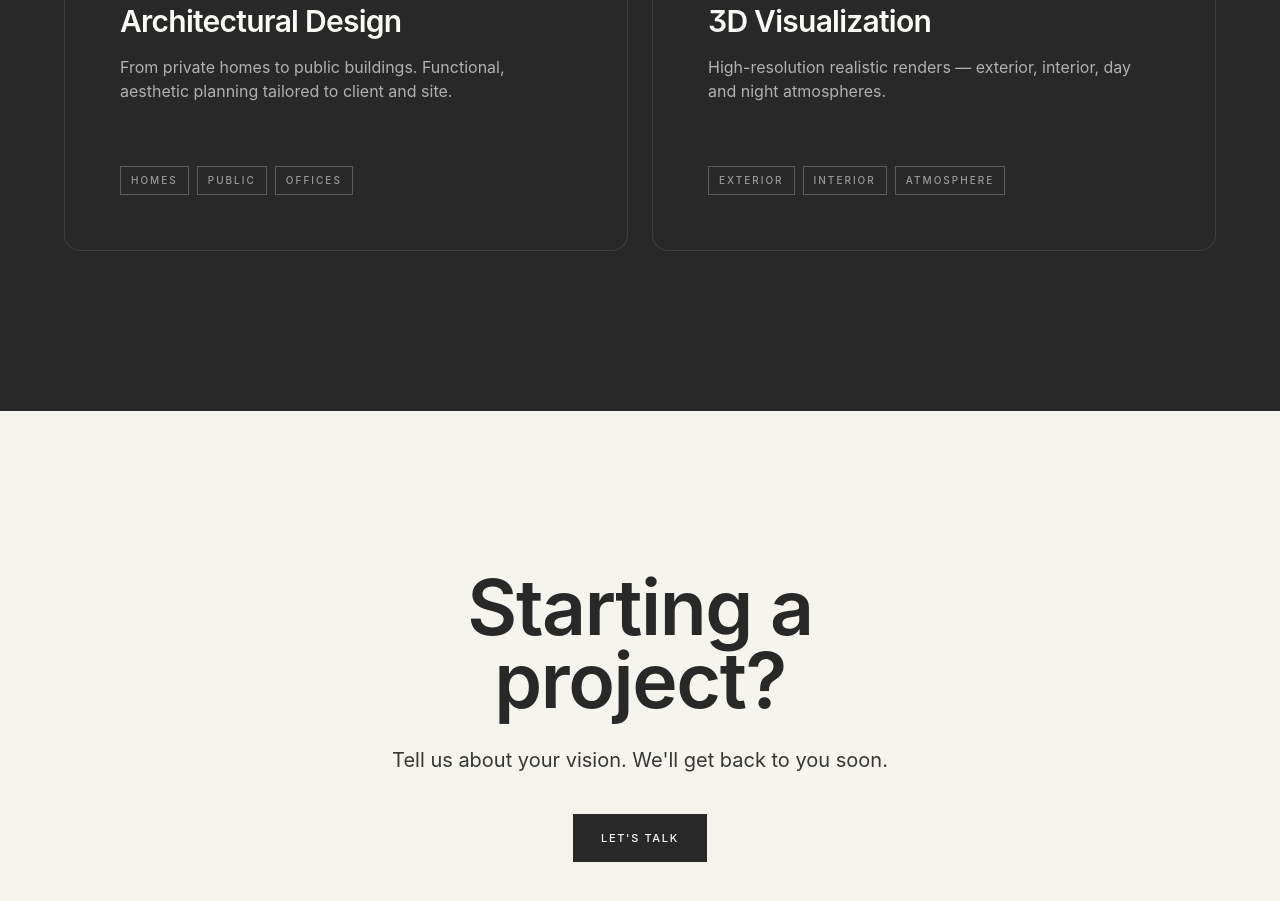
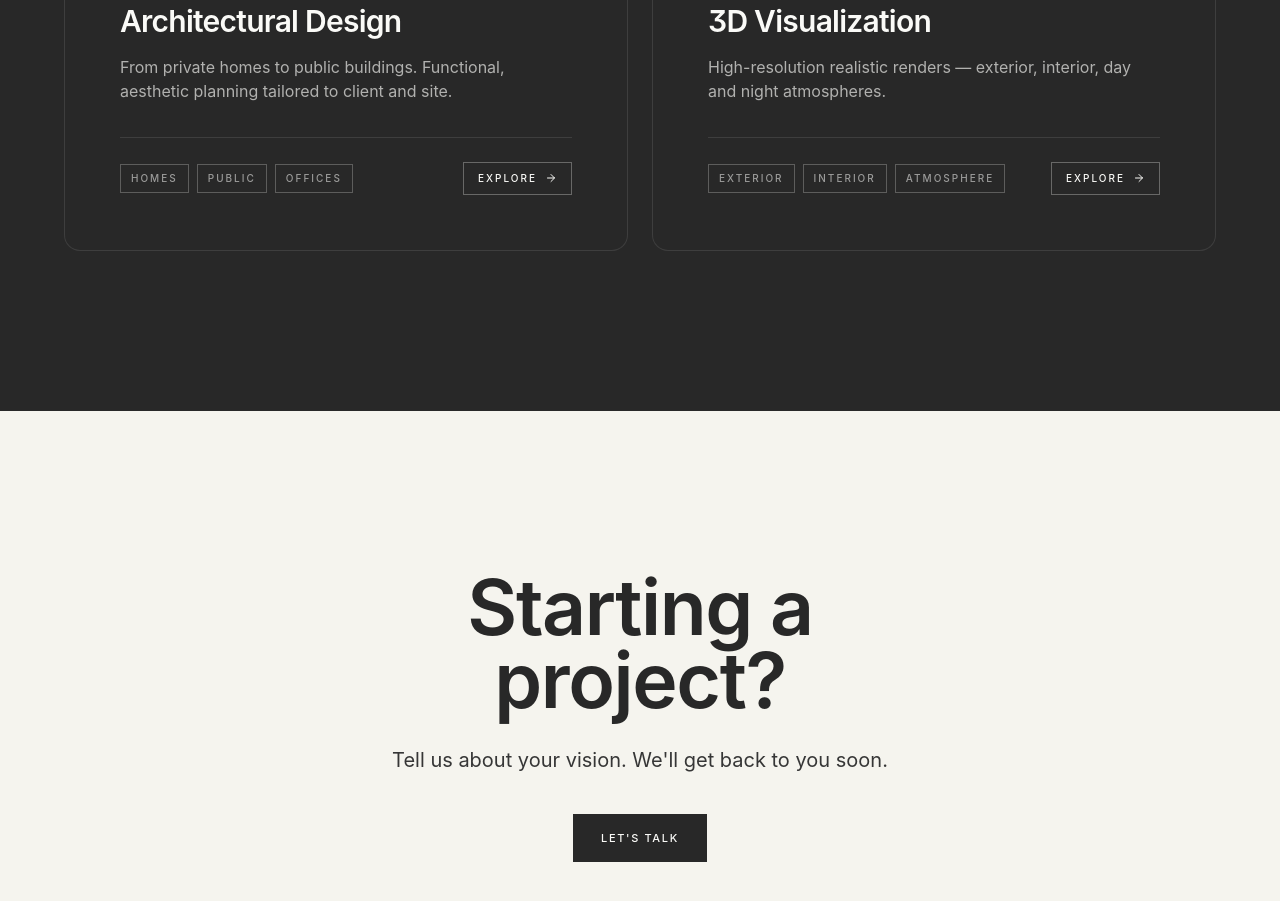
Before and after one commit to eliyaavisror/eliyastudio-new-web, a Next.js app: page /en in a window 1280 px wide. Shown: the part 1240-2141 px from the top of the page. Built offline with nearby package versions, Linux system fonts and the light colour scheme.

Commit message:
Add action CTA button to homepage ServiceCard components

```diff
--- a/src/app/[locale]/page.tsx
+++ b/src/app/[locale]/page.tsx
@@ -74,7 +74,9 @@ function Content({ heroImage }: { heroImage: string }) {
                 </svg>
               }
               title={t("services.architecture.title")} body={t("services.architecture.body")}
-              tags={isHe ? ["בתים","ציבור","משרדים"] : ["Homes","Public","Offices"]} />
+              tags={isHe ? ["בתים","ציבור","משרדים"] : ["Homes","Public","Offices"]}
+              ctaText={isHe ? "למידע נוסף" : "Explore"}
+            />
             <ServiceCard
               href="/visualizations"
               icon={
@@ -85,7 +87,9 @@ function Content({ heroImage }: { heroImage: string }) {
                 </svg>
               }
               title={t("services.visualizations.title")} body={t("services.visualizations.body")}
-              tags={isHe ? ["חוץ","פנים","אווירה"] : ["Exterior","Interior","Atmosphere"]} />
+              tags={isHe ? ["חוץ","פנים","אווירה"] : ["Exterior","Interior","Atmosphere"]}
+              ctaText={isHe ? "למידע נוסף" : "Explore"}
+            />
           </div>
         </div>
       </section>
@@ -106,7 +110,21 @@ function Content({ heroImage }: { heroImage: string }) {
   );
 }
 
-function ServiceCard({ href, icon, title, body, tags }: { href: string; icon: React.ReactNode; title: string; body: string; tags: string[] }) {
+function ServiceCard({
+  href,
+  icon,
+  title,
+  body,
+  tags,
+  ctaText,
+}: {
+  href: string;
+  icon: React.ReactNode;
+  title: string;
+  body: string;
+  tags: string[];
+  ctaText: string;
+}) {
   return (
     <Link
       href={href}
@@ -124,12 +142,20 @@ function ServiceCard({ href, icon, title, body, tags }: { href: string; icon: Re
       </div>
       <h3 className="text-2xl md:text-3xl font-semibold tracking-tight mb-4">{title}</h3>
       <p className="text-paper/65 leading-relaxed text-sm md:text-base flex-1">{body}</p>
-      <div className="mt-6 flex flex-wrap gap-2">
-        {tags.map(tag => (
-          <span key={tag} className="ticker text-[10px] text-paper/55 border border-paper/25 px-2.5 py-1.5">
-            {tag}
-          </span>
-        ))}
+      <div className="mt-8 pt-6 border-t border-paper/10 flex flex-wrap items-center justify-between gap-4">
+        <div className="flex flex-wrap gap-2">
+          {tags.map(tag => (
+            <span key={tag} className="ticker text-[10px] text-paper/55 border border-paper/25 px-2.5 py-1.5">
+              {tag}
+            </span>
+          ))}
+        </div>
+        <span className="ticker text-[10px] text-paper border border-paper/30 px-3.5 py-2 flex items-center gap-2 group-hover:bg-paper group-hover:text-ink transition-all duration-300">
+          <span>{ctaText}</span>
+          <svg width="12" height="12" viewBox="0 0 24 24" fill="none" stroke="currentColor" strokeWidth="2" strokeLinecap="round" strokeLinejoin="round" className="rtl:rotate-180 transition-transform group-hover:translate-x-1 rtl:group-hover:-translate-x-1">
+            <path d="M5 12h14M12 5l7 7-7 7"/>
+          </svg>
+        </span>
       </div>
     </Link>
   );
```
